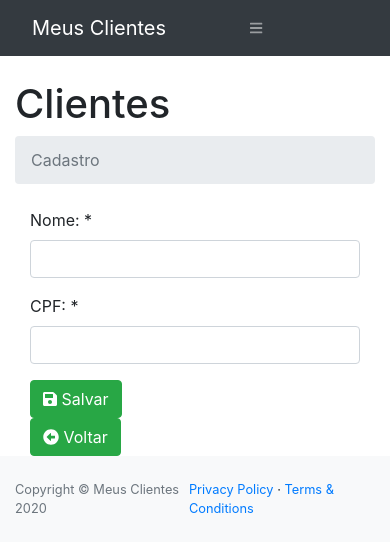
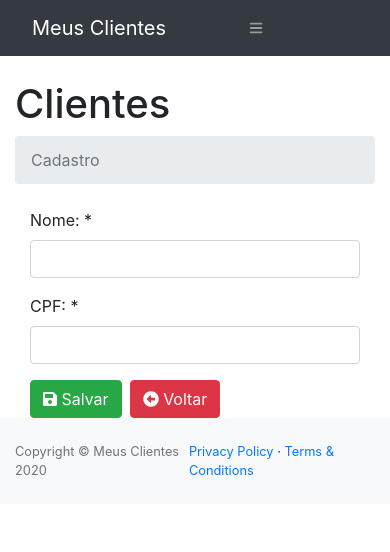
Before and after one commit to EduMacedoEng/ClientesServico-App, an Angular app: page /clientes-form in a window 390 px wide. Shown: the top 552 px of the page. Built offline with nearby package versions, Linux system fonts and the light colour scheme.

Commit message:
Ajustes no template

```diff
--- a/src/app/clientes/clientes-form/clientes-form.component.html
+++ b/src/app/clientes/clientes-form/clientes-form.component.html
@@ -43,14 +43,11 @@
             </div>
         </div>
         <div class="row">
-            <div class="col-md-2">
+            <div class="col-md-3">
                 <button type="submit" class="btn btn-success">
                     <i class='fa fa-save'></i> Salvar
                 </button>
-
-            </div>
-            <div class="col-md-2">
-                <button type="submit" class="btn btn-success">
+                <button class="btn btn-danger ml-2" (click)="voltarParaLista()">
                     <i class="fas fa-arrow-alt-circle-left"></i> Voltar
                 </button>
 
--- a/src/app/clientes/clientes-form/clientes-form.component.ts
+++ b/src/app/clientes/clientes-form/clientes-form.component.ts
@@ -1,6 +1,7 @@
 import { Component, OnInit } from '@angular/core';
 import { Cliente } from '../cliente';
 import { ClientesService } from '../../clientes.service';
+import { Router } from '@angular/router';
 
 @Component({
   selector: 'app-clientes-form',
@@ -13,7 +14,7 @@ export class ClientesFormComponent implements OnInit {
   success: boolean = false;
   errors: String[];
 
-  constructor(private service: ClientesService) {
+  constructor(private service: ClientesService, private router: Router) {
     this.cliente = new Cliente();
   }
 
@@ -34,4 +35,8 @@ export class ClientesFormComponent implements OnInit {
           this.errors = errorResponse.error.errors;
           });
   }
+
+  voltarParaLista(){
+    this.router.navigate(['/clientes-list']);
+  }
 }
--- a/src/app/clientes/clientes-lista/clientes-lista.component.html
+++ b/src/app/clientes/clientes-lista/clientes-lista.component.html
@@ -5,7 +5,7 @@
 <div class="container">
     <div class="row">
         <div class="col-md-2">
-            <button class="btn btn-warning" routerLink="/clientes-form">
+            <button class="btn btn-warning" (click)='novoCadastro()'>
                 <i class='fa fa-plus'></i> Novo
             </button>
         </div>
```
Also changed, not shown: src/styles.css.
